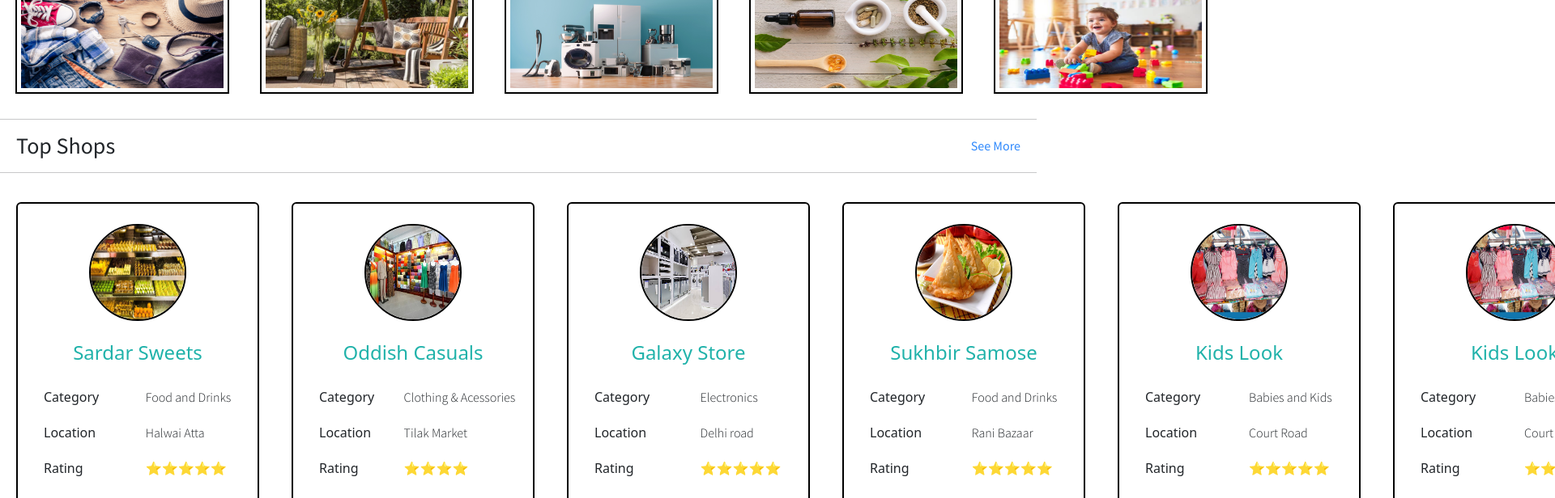
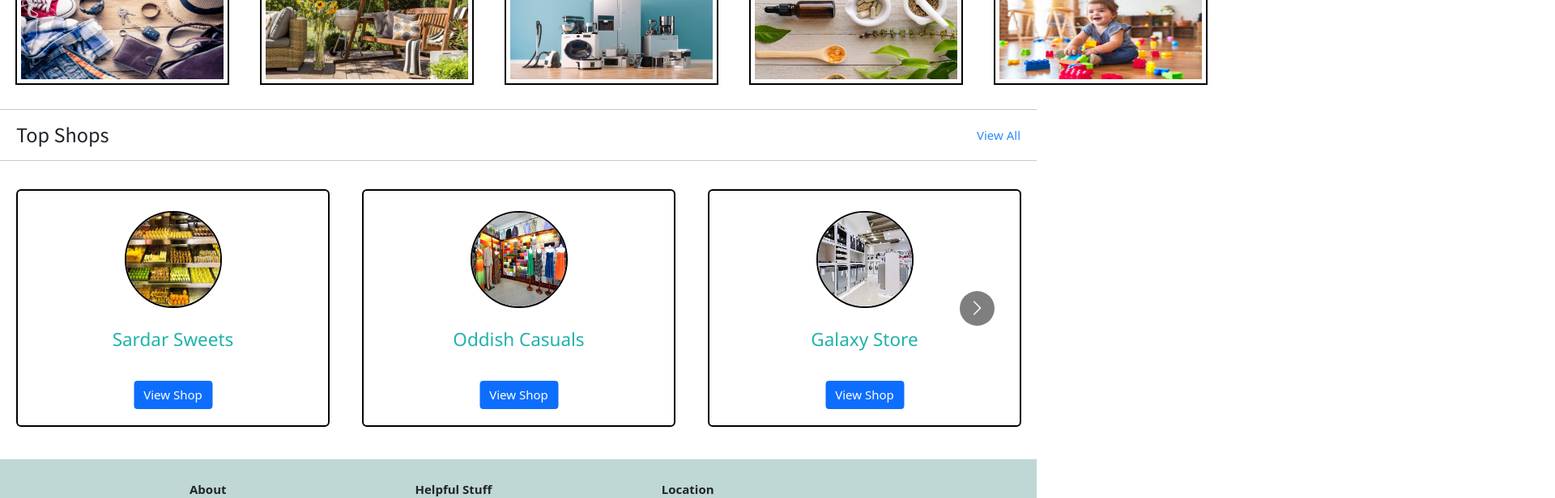
Before and after one commit to gaurav2399/ecommerce-site, a React (Create React App) app: page / in a window 1280 px wide. Shown: the part 620-1236 px from the top of the page at 81% size, 1920 px wide, since content can reach past the window. Built offline with nearby package versions, Linux system fonts and the light colour scheme.

Commit message:
add multi item carousel in shop section

```diff
--- a/package.json
+++ b/package.json
@@ -15,6 +15,7 @@
     "react": "^17.0.2",
     "react-bootstrap": "^2.1.0",
     "react-dom": "^17.0.2",
+    "react-multi-carousel": "^2.6.5",
     "react-router-dom": "^6.2.1",
     "react-scripts": "5.0.0",
     "slick-carousel": "^1.8.1",
--- a/public/index.html
+++ b/public/index.html
@@ -11,6 +11,8 @@
     <link rel="shortcut icon" href="%PUBLIC_URL%/images/logo/shop-32.png" />
     <link rel="preconnect" href="https://fonts.googleapis.com" />
     <link rel="preconnect" href="https://fonts.gstatic.com" crossorigin />
+    <link rel="stylesheet" href="%PUBLIC_URL%/styles.css">
+    <link rel="stylesheet" href="https://www.w3schools.com/w3css/4/w3.css">
     <link
       href="https://fonts.googleapis.com/css2?family=Merriweather:wght@300;400;700;900&family=Source+Sans+Pro:wght@200;300;400&display=swap"
       rel="stylesheet"
--- a/src/styles.css
+++ b/public/styles.css
@@ -46,7 +46,7 @@ p {
 }
 
 .search-section {
-  background-image: url("../public/images/search-section-bg-img.jpg");
+  background-image: url("./images/search-section-bg-img.jpg");
   background-size: 100% 220%;
   background-repeat: no-repeat;
   height: 350px;
@@ -113,6 +113,7 @@ hr {
   color: #2f89fc;
   font-size: 1rem;
   font-weight: 400;
+  text-decoration: none;
 }
 
 .flex-container {
@@ -147,7 +148,6 @@ hr {
   padding: 10px;
   border: 2px solid black;
   border-radius: 6px;
-  width: 300px;
 }
 
 .shop-card img {
@@ -161,7 +161,7 @@ hr {
 
 .shop-card h4 {
   text-align: center;
-  padding: 10px;
+  padding: 10px 0;
   color: lightseagreen;
 }
 
@@ -175,12 +175,12 @@ hr {
 }
 
 .shop-table .key h6{
-  margin-left: 20px;
+  /* margin-left: 20px; */
   display: inline;
 }
 
 .shop-table .value p{
-  margin-left: -45px;
+  /* margin-left: -45px; */
   font-size: 1rem;
   display: inline;
   position: relative;
--- a/src/components/App.jsx
+++ b/src/components/App.jsx
@@ -4,6 +4,7 @@ import SearchSection from "./SearchSection";
 import ListDivider from "./ListDivider";
 import RowList from "./RowList";
 import Footer from "./Footer";
+import WorkingSpace from "./WorkingSpace";
 
 
 function App() {
@@ -15,6 +16,7 @@ function App() {
 
   return (
     <div>
+    {/* <WorkingSpace /> */}
       <Header />
       <SearchSection />
       <ListDivider divider="Top Categories" />
--- a/src/components/ListDivider.jsx
+++ b/src/components/ListDivider.jsx
@@ -6,7 +6,7 @@ function ListDivider(props) {
       <hr />
       <div>
         <h3 className="divider-heading">{props.divider}</h3>
-        <p className="divider-see-more">See More</p>
+        <a className="divider-see-more">{props.divider === "Top Shops" ? "View All" : "See More"}</a>
       </div>
       <hr />
     </div>
--- a/src/components/RowList.jsx
+++ b/src/components/RowList.jsx
@@ -3,6 +3,8 @@ import categories from "./Categories";
 import shops from "./Shops";
 import CategoryCard from "./CategoryCard";
 import ShopCard from "./ShopCard";
+import Carousel from 'react-multi-carousel';
+import "react-multi-carousel/lib/styles.css";
 
 function RowList(props) {
   function renderRowList(type, loc, ct) {
@@ -33,9 +35,46 @@ function RowList(props) {
     }
   }
 
-  return (
-    <div className="flex-container">{renderRowList(props.type, props.loc)}</div>
-  );
+  const responsive = {
+    superLargeDesktop: {
+      // the naming can be any, depends on you.
+      breakpoint: { max: 4000, min: 3000 },
+      items: 5
+    },
+    desktop: {
+      breakpoint: { max: 3000, min: 1320 },
+      items: 4
+    },
+    tablet: {
+      breakpoint: { max: 1320, min: 1040 },
+      items: 3
+    },
+    mid1: {
+      breakpoint: { max: 1040, min: 764 },
+      items: 2
+    },
+    mobile: {
+      breakpoint: { max: 764, min: 0 },
+      items: 1
+    }
+  };
+
+
+  // can add slides to slide acc to screen size
+
+  function renderComponent(){
+    if(props.type === "shop"){
+      return <Carousel responsive={responsive} centerMode={true}>
+        {renderRowList(props.type, props.loc)}
+      </Carousel>;
+    }else{
+        return <div className="flex-container">{renderRowList(props.type, props.loc)}</div>
+    }
+
+  }
+
+  return renderComponent();
+
 }
 
 export default RowList;
--- a/src/components/ShopCard.jsx
+++ b/src/components/ShopCard.jsx
@@ -15,7 +15,7 @@ function ShopCard(props) {
       <img src={props.img} alt="shop-img" />
       <h4>{props.name}</h4>
 
-      <table className="shop-table">
+      {/* <table className="shop-table">
         <tbody>
           <tr>
             <td className="key">
@@ -40,7 +40,7 @@ function ShopCard(props) {
             <td className="value">{showRating(props.rating)}</td>
           </tr>
         </tbody>
-      </table>
+      </table> */}
 
       <Button variant="primary" className="shop-btn">
         View Shop
--- /dev/null
+++ b/src/components/WorkingSpace.jsx
@@ -0,0 +1,52 @@
+import React from "react";
+
+function WorkingSpace() {
+  function w3_open() {
+    console.log("open clicked");
+    document.getElementById("mySidebar").style.display = "block";
+  }
+
+  function w3_close() {
+    console.log("close clicked");
+    document.getElementById("mySidebar").style.display = "none";
+  }
+
+  return (
+    <div>
+      <div
+        className="w3-sidebar w3-bar-block w3-collapse w3-card"
+        style={{ width: "200px" }}
+        id="mySidebar"
+      >
+        <button
+          className="w3-bar-item w3-button w3-hide-large"
+          onClick={w3_close}
+        >
+          Close &times;
+        </button>
+        <a href="#" className="w3-bar-item w3-button">
+          Link 1
+        </a>
+        <a href="#" className="w3-bar-item w3-button">
+          Link 2
+        </a>
+        <a href="#" className="w3-bar-item w3-button">
+          Link 3
+        </a>
+      </div>
+
+      <div className="w3-main" style={{ marginLeft: "200px" }}>
+        <div className="w3-teal">
+          <button className="w3-button w3-teal w3-xlarge" onClick={w3_open}>
+            &#9776;
+          </button>
+          <div className="w3-container">
+            <h1>My Page</h1>
+          </div>
+        </div>
+      </div>
+    </div>
+  );
+}
+
+export default WorkingSpace;
--- a/src/index.js
+++ b/src/index.js
@@ -2,6 +2,5 @@ import React from "react";
 import ReactDOM from "react-dom";
 import AppRouter from "./components/AppRouter";
 import "bootstrap/dist/css/bootstrap.min.css";
-import "./styles.css";
 
 ReactDOM.render(<AppRouter />, document.getElementById("root"));
```
Also changed, not shown: 1 other file (tests, documents, lock files or other folders).
